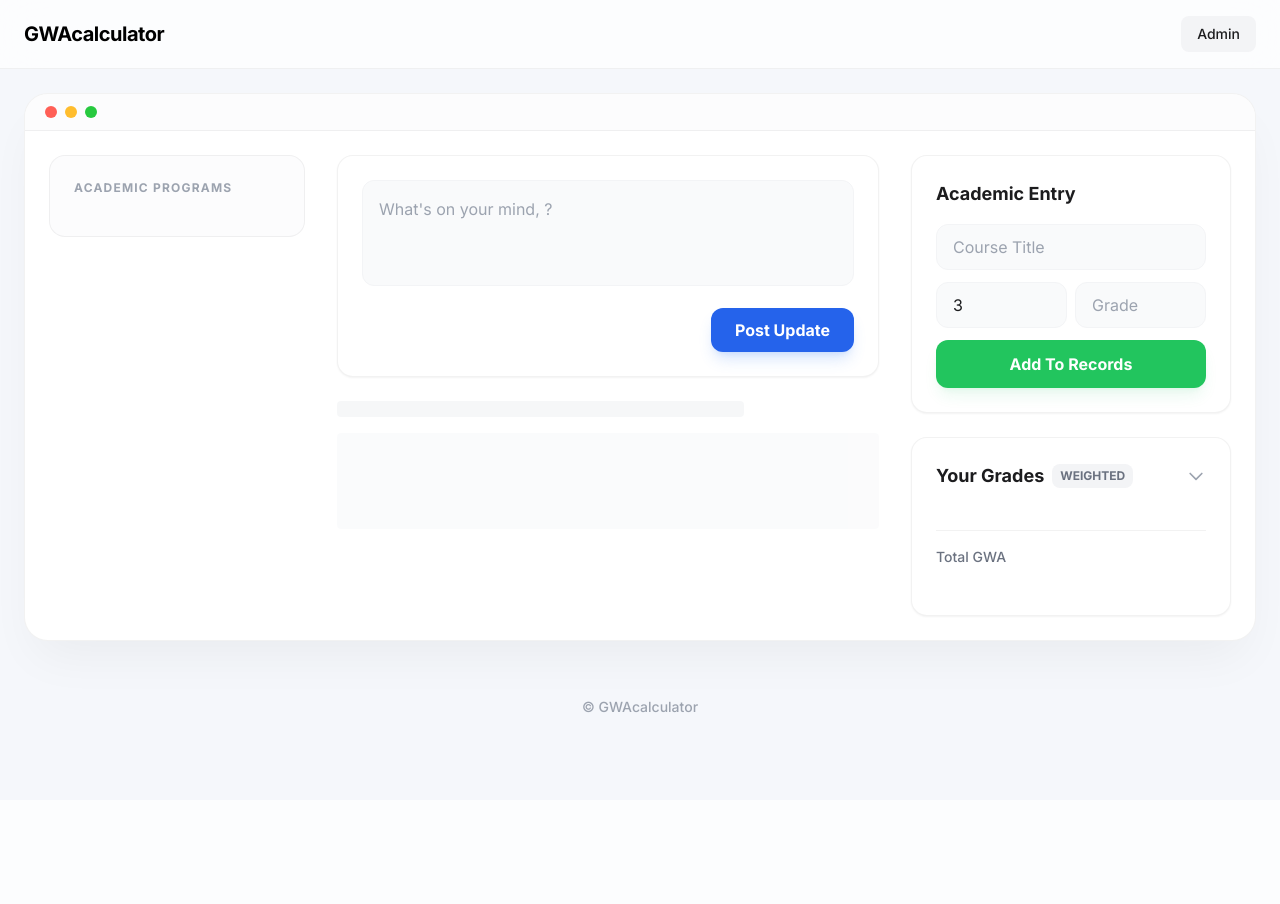
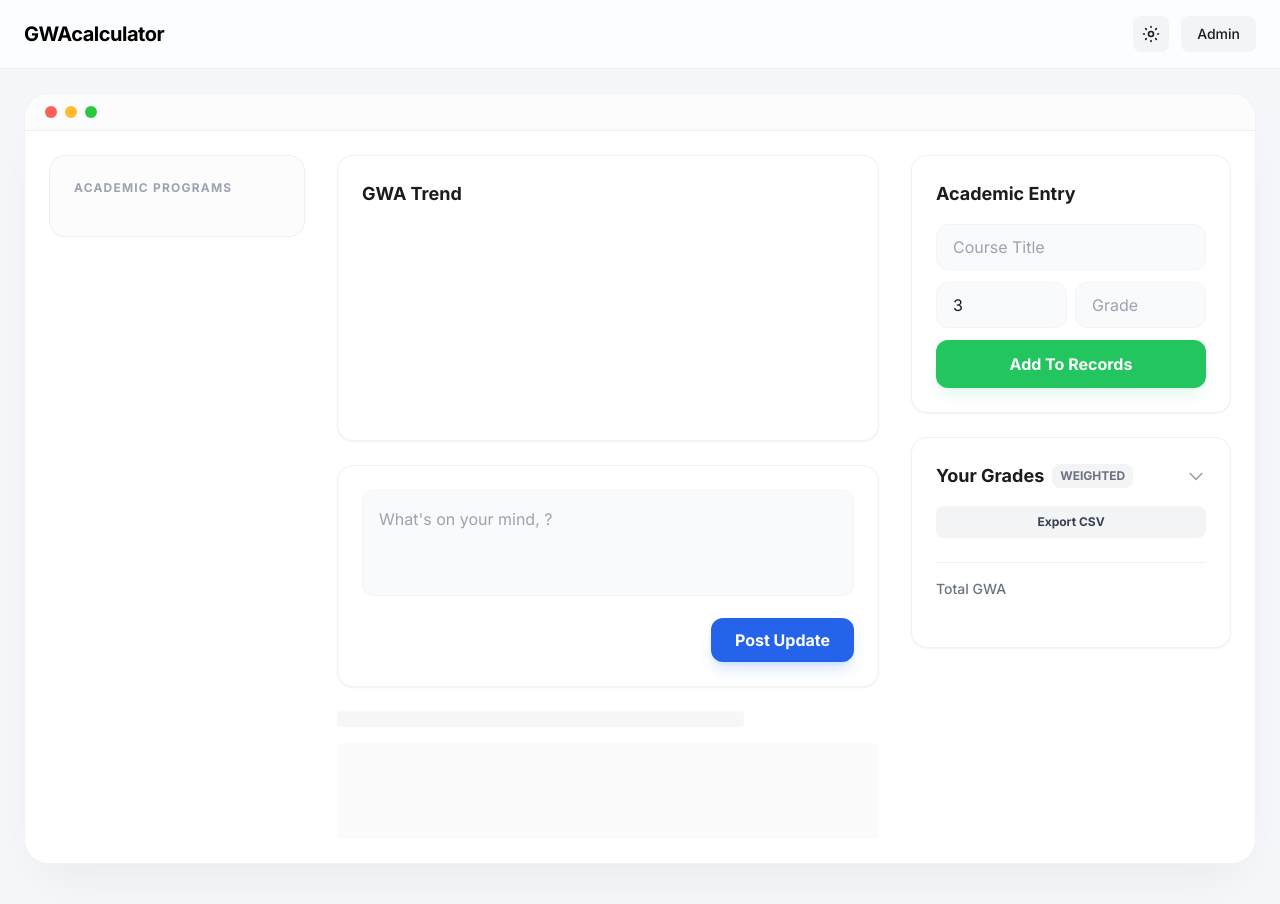
Before and after one commit to calculatorgwa351-a11y/gwacalculator, a Flask app: template templates/dashboard.html in a window 1280 px wide. Shown: the top 904 px of the page. Before the commit the page ends 713 px from the top, so only its background shows below. Run offline with Flask 3, Linux system fonts and the light colour scheme; the template is opened without the code that fills it, so the values that code supplies are empty; a map, chart or similar area stays blank; some libraries are stand-ins or nearby versions.

Commit message:
Add A11y improvements, High Contrast mode, GWA trend chart, and CSV export

```diff
--- a/static/js/main.js
+++ b/static/js/main.js
@@ -59,14 +59,62 @@ document.addEventListener('DOMContentLoaded', () => {
     gwaQuote.innerHTML = config.quotes.join('<br>');
   }
 
+  // GWA Chart Logic
+  let gwaChart;
+  async function initGwaChart() {
+    const canvas = document.getElementById('gwaChart');
+    if (!canvas) return;
+
+    const res = await fetch(`/api/analytics/user-timeline?user_id=${window.userId}`);
+    if (!res.ok) return;
+    const data = await res.json();
+
+    const ctx = canvas.getContext('2d');
+    const labels = data.timeline.map(item => new Date(item.timestamp).toLocaleDateString());
+    const values = data.timeline.map(item => item.gwa);
+
+    if (gwaChart) gwaChart.destroy();
+
+    gwaChart = new Chart(ctx, {
+      type: 'line',
+      data: {
+        labels: labels,
+        datasets: [{
+          label: 'GWA over time',
+          data: values,
+          borderColor: '#2563eb',
+          backgroundColor: 'rgba(37, 99, 235, 0.1)',
+          fill: true,
+          tension: 0.4
+        }]
+      },
+      options: {
+        responsive: true,
+        maintainAspectRatio: false,
+        scales: {
+          y: {
+            beginAtZero: false,
+            reverse: true, // Philippine GWA: 1.0 is best, 5.0 is failing
+            suggestedMin: 1.0,
+            suggestedMax: 5.0
+          }
+        },
+        plugins: {
+          legend: { display: false }
+        }
+      }
+    });
+  }
+
   // Initial GWA Call
   const gwaEl = document.getElementById('gwa');
   if (gwaEl) {
-    const initialGwa = gwaEl.textContent;
-    if (initialGwa && initialGwa !== '—') updateGwaFeedback(initialGwa);
-  }
+      const initialGwa = gwaEl.textContent;
+      if (initialGwa && initialGwa !== '—') updateGwaFeedback(initialGwa);
+    }
+    initGwaChart();
 
-  // Post elements
+    // Post elements
   const postBtn = document.getElementById('postBtn');
   const postContent = document.getElementById('postContent');
   const postsDiv = document.getElementById('posts');
@@ -207,23 +255,84 @@ document.addEventListener('DOMContentLoaded', () => {
           gradeList.appendChild(li);
         }
         if (gwaSpan) gwaSpan.textContent = json.gwa || '—';
-        if (json.gwa) updateGwaFeedback(json.gwa);
+        if (json.gwa) {
+          updateGwaFeedback(json.gwa);
+          initGwaChart();
+        }
         if (subjectInp) subjectInp.value = '';
         if (gradeInp) gradeInp.value = '';
       } else { alert('Could not add grade'); }
     });
   }
 
-  // Admin Modal Logic
-  const adminBtn = document.getElementById('adminBtn');
-  const adminModal = document.getElementById('adminModal');
-  const adminCancel = document.getElementById('adminCancel');
-  const adminSubmit = document.getElementById('adminSubmit');
-  const adminError = document.getElementById('adminError');
-  const adminBackdrop = document.getElementById('adminBackdrop');
+  // Theme Toggle Logic
+  const themeToggle = document.getElementById('themeToggle');
+  const body = document.body;
+
+  // Load saved theme
+  if (localStorage.getItem('high-contrast') === 'true') {
+    body.classList.add('high-contrast');
+  }
+
+  if (themeToggle) {
+    themeToggle.addEventListener('click', () => {
+      const isHighContrast = body.classList.toggle('high-contrast');
+      localStorage.setItem('high-contrast', isHighContrast);
+
+      // Accessibility announcement
+      const announcement = isHighContrast ? 'High contrast mode enabled' : 'High contrast mode disabled';
+      const liveRegion = document.getElementById('a11y-announcer') || createAnnouncer();
+      liveRegion.textContent = announcement;
+    });
+  }
+
+  function createAnnouncer() {
+    const announcer = document.createElement('div');
+    announcer.id = 'a11y-announcer';
+    announcer.setAttribute('aria-live', 'polite');
+    announcer.className = 'sr-only';
+    document.body.appendChild(announcer);
+    return announcer;
+  }
+
+  // Export CSV Logic
+  const exportCsvBtn = document.getElementById('exportCsv');
+  if (exportCsvBtn) {
+    exportCsvBtn.addEventListener('click', () => {
+      const grades = [];
+      const items = document.querySelectorAll('#gradeList li');
+      items.forEach(li => {
+        const subject = li.querySelector('.font-bold.text-sm').textContent;
+        const units = li.querySelector('.text-xs.text-gray-400').textContent.replace(' units', '');
+        const grade = li.querySelector('.font-bold.text-blue-600').textContent;
+        grades.push({ subject, units, grade });
+      });
+
+      if (grades.length === 0) return alert('No grades to export');
+
+      let csv = 'Subject,Units,Grade\n';
+      grades.forEach(g => {
+        csv += `"${g.subject.replace(/"/g, '""')}",${g.units},${g.grade}\n`;
+      });
+
+      const blob = new Blob([csv], { type: 'text/csv;charset=utf-8;' });
+      const link = document.createElement('a');
+      const url = URL.createObjectURL(blob);
+      link.setAttribute('href', url);
+      link.setAttribute('download', `gwa_report_${new Date().toISOString().split('T')[0]}.csv`);
+      link.style.visibility = 'hidden';
+      document.body.appendChild(link);
+      link.click();
+      document.body.removeChild(link);
+    });
+  }
+
+  // Focus Management for Admin Modal
+  let lastFocusedElement;
 
   if (adminBtn && adminModal && adminError) {
     adminBtn.onclick = () => {
+      lastFocusedElement = document.activeElement;
       adminModal.classList.remove('hidden');
       adminError.classList.add('hidden');
       const sidInp = document.getElementById('admin_school_id');
@@ -231,7 +340,13 @@ document.addEventListener('DOMContentLoaded', () => {
     };
   }
 
-  const hideAdminModal = () => { if (adminModal) adminModal.classList.add('hidden'); };
+  const hideAdminModal = () => {
+    if (adminModal) {
+      adminModal.classList.add('hidden');
+      if (lastFocusedElement) lastFocusedElement.focus();
+    }
+  };
+
   if (adminCancel) adminCancel.onclick = hideAdminModal;
   if (adminBackdrop) adminBackdrop.onclick = hideAdminModal;
 
@@ -257,6 +372,32 @@ document.addEventListener('DOMContentLoaded', () => {
     };
   }
 
+  // Close modal on Escape key
+  document.addEventListener('keydown', (e) => {
+    if (e.key === 'Escape' && !adminModal.classList.contains('hidden')) {
+      hideAdminModal();
+    }
+
+    // Trap focus in modal
+    if (e.key === 'Tab' && !adminModal.classList.contains('hidden')) {
+      const focusableElements = adminModal.querySelectorAll('button, [href], input, select, textarea, [tabindex]:not([tabindex="-1"])');
+      const firstElement = focusableElements[0];
+      const lastElement = focusableElements[focusableElements.length - 1];
+
+      if (e.shiftKey) {
+        if (document.activeElement === firstElement) {
+          e.preventDefault();
+          lastElement.focus();
+        }
+      } else {
+        if (document.activeElement === lastElement) {
+          e.preventDefault();
+          firstElement.focus();
+        }
+      }
+    }
+  });
+
   function escapeHtml(s) { return (s + '').replace(/[&<>"']/g, (c) => ({ '&': '&amp;', '<': '&lt;', '>': '&gt;', '"': '&quot;', "'": "&#39;" }[c])); }
 
   refreshPosts();
--- a/templates/base.html
+++ b/templates/base.html
@@ -25,9 +60,14 @@
   <header class="glass sticky top-0 z-50 border-b border-black/5 px-6 py-4 flex justify-between items-center">
     <div class="brand font-bold text-xl tracking-tight text-black">GWAcalculator</div>
     <div class="flex items-center gap-4">
-      <nav class="flex items-center gap-3">
+      <nav class="flex items-center gap-3" aria-label="Main Navigation">
+        <button id="themeToggle" class="p-2 rounded-lg bg-gray-100 hover:bg-gray-200 transition-colors" aria-label="Toggle High Contrast Mode">
+          <svg xmlns="http://www.w3.org/2000/svg" class="h-5 w-5" fill="none" viewBox="0 0 24 24" stroke="currentColor">
+            <path stroke-linecap="round" stroke-linejoin="round" stroke-width="2" d="M12 3v1m0 16v1m9-9h-1M4 12H3m15.364-6.364l-.707.707M6.343 17.657l-.707.707m12.728 0l-.707-.707M6.343 6.343l-.707-.707M15 12a3 3 0 11-6 0 3 3 0 016 0z" />
+          </svg>
+        </button>
         <button id="adminBtn"
-          class="px-4 py-2 text-sm font-medium bg-gray-100 hover:bg-gray-200 rounded-lg transition-colors">Admin</button>
+          class="px-4 py-2 text-sm font-medium bg-gray-100 hover:bg-gray-200 rounded-lg transition-colors" aria-haspopup="dialog">Admin</button>
         {% if session.get('user_id') %}
         <a href="/logout"
           class="px-3 py-2 text-sm text-gray-500 hover:text-black hover:bg-black/5 rounded-lg transition-all">Logout</a>
@@ -39,7 +79,7 @@
   <main class="p-6 max-w-[1400px] mx-auto">
     <div class="bg-white rounded-3xl shadow-2xl shadow-black/5 border border-black/5 overflow-hidden">
       <!-- Window Controls (Legacy/Aesthetic) -->
-      <div class="px-5 py-3 flex gap-2 border-b border-black/5 bg-gray-50/50">
+      <div class="px-5 py-3 flex gap-2 border-b border-black/5 bg-gray-50/50" aria-hidden="true">
         <div class="w-3 h-3 rounded-full bg-[#ff5f56]"></div>
         <div class="w-3 h-3 rounded-full bg-[#ffbd2e]"></div>
         <div class="w-3 h-3 rounded-full bg-[#27c93f]"></div>
@@ -52,10 +92,10 @@
   </main>
 
   <!-- Admin modal -->
-  <div id="adminModal" class="fixed inset-0 z-[100] flex items-center justify-center hidden">
+  <div id="adminModal" class="fixed inset-0 z-[100] flex items-center justify-center hidden" role="dialog" aria-modal="true" aria-labelledby="adminTitle">
     <div class="absolute inset-0 bg-black/40 backdrop-blur-sm" id="adminBackdrop"></div>
     <div class="relative bg-white p-8 rounded-3xl shadow-2xl w-full max-w-md border border-black/5">
-      <h3 class="text-2xl font-bold mb-6 text-black">Admin Access</h3>
+      <h3 id="adminTitle" class="text-2xl font-bold mb-6 text-black">Admin Access</h3>
       <div id="adminError" class="hidden text-red-500 text-sm mb-4 p-3 bg-red-50 rounded-xl border border-red-100">
       </div>
 
--- a/templates/dashboard.html
+++ b/templates/dashboard.html
@@ -1,6 +1,7 @@
 {% extends 'base.html' %}
 {% block title %}Dashboard - GWAcalculator{% endblock %}
 {% block content %}
+<script>window.userId = {{ user.id }};</script>
 <div class="flex flex-col lg:flex-row gap-8">
   <!-- Sidebar -->
   <aside class="w-full lg:w-64 lg:shrink-0 space-y-6">
@@ -27,6 +28,13 @@
 
   <!-- Feed section -->
   <section class="flex-1 space-y-6">
+    <div class="bg-white p-6 rounded-2xl border border-black/5 shadow-sm">
+      <h3 class="text-lg font-bold mb-4">GWA Trend</h3>
+      <div class="h-48 w-full">
+        <canvas id="gwaChart"></canvas>
+      </div>
+    </div>
+
     <div class="bg-white p-6 rounded-2xl border border-black/5 shadow-sm space-y-4">
       <textarea id="postContent" placeholder="What's on your mind, {{ user.name }}?" rows="3"
         class="w-full p-4 bg-gray-50 border border-gray-100 rounded-xl focus:ring-2 focus:ring-blue-500 outline-none resize-none transition-all"></textarea>
@@ -77,8 +85,11 @@
         </svg>
       </button>
 
-      <div id="gradesContent" class="transition-all duration-300 overflow-hidden">
-        <ul id="gradeList" class="space-y-3 mb-6">
+        <div id="gradesContent" class="transition-all duration-300 overflow-hidden">
+          <div class="flex gap-2 mb-4">
+            <button id="exportCsv" class="flex-1 py-2 bg-gray-100 hover:bg-gray-200 text-gray-700 text-xs font-bold rounded-lg transition-all">Export CSV</button>
+          </div>
+          <ul id="gradeList" class="space-y-3 mb-6">
           <!-- Grades populated by JS -->
           {% for g in grades %}
           <li data-id="{{ g.id }}"
```
Also changed, not shown: other parts of templates/base.html (+35 -0 lines).
